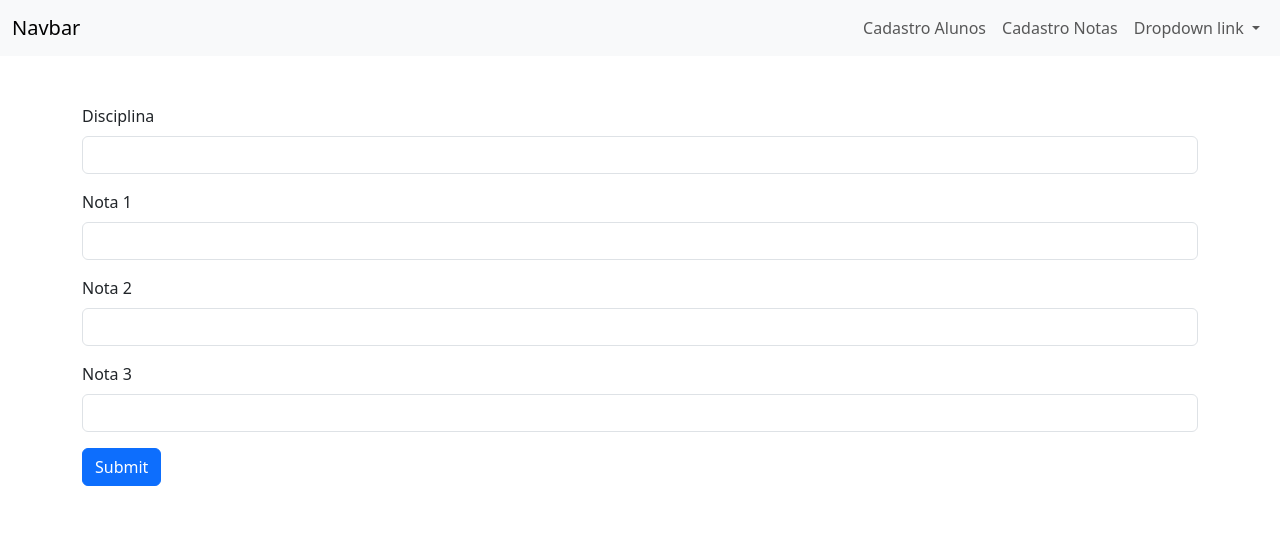
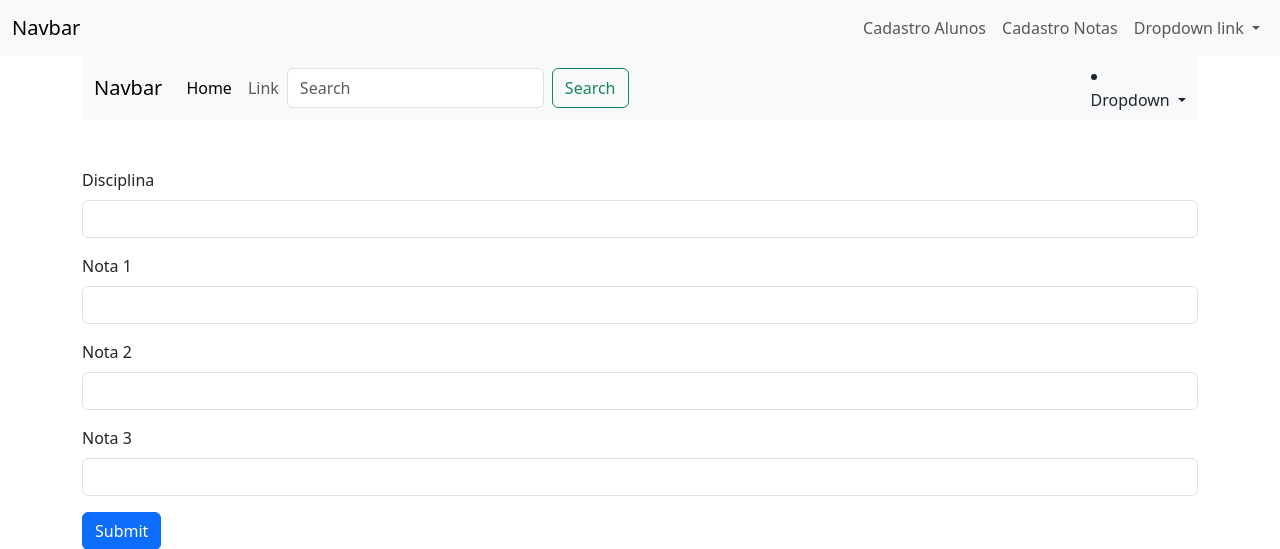
Before and after one commit to sitcren/School, a PHP site: page /cadastroNotas.php in a window 1280 px wide. Shown: the top 549 px of the page. Run offline with PHP 8.4, Linux system fonts and the light colour scheme.

Commit message:
Header
Working with the header

```diff
--- a/navBar.php
+++ b/navBar.php
@@ -1,5 +1,5 @@
 <nav class="navbar navbar-expand-lg bg-body-tertiary">
-    <div class="container-fluid">
+    <divm class="container-fluid">
         <a class="navbar-brand" href="#">Navbar</a>
         <button class="navbar-toggler" type="button" data-bs-toggle="collapse" data-bs-target="#navbarNavDropdown" aria-controls="navbarNavDropdown" aria-expanded="false" aria-label="Toggle navigation">
             <span class="navbar-toggler-icon"></span>
@@ -25,5 +25,44 @@
                 </li>
             </ul>
         </div>
-    </div>
+    </divm>
 </nav>
+
+<header class="container mb-5">
+    <nav class="navbar navbar-expand-lg bg-body-tertiary">
+        <div class="container-fluid">
+            <a class="navbar-brand" href="#">Navbar</a>
+            <button class="navbar-toggler" type="button" data-bs-toggle="collapse" data-bs-target="#navbarSupportedContent" aria-controls="navbarSupportedContent" aria-expanded="false" aria-label="Toggle navigation">
+                <span class="navbar-toggler-icon"></span>
+            </button>
+            <div class="collapse navbar-collapse" id="navbarSupportedContent">
+                <ul class="navbar-nav me-auto mb-2 mb-lg-0">
+                    <li class="nav-item">
+                        <a class="nav-link active" aria-current="page" href="#">Home</a>
+                    </li>
+                    <li class="nav-item">
+                        <a class="nav-link" href="#">Link</a>
+                    </li>
+
+                    <form class="d-flex" role="search">
+                        <input class="form-control me-2" type="search" placeholder="Search" aria-label="Search">
+                        <button class="btn btn-outline-success" type="submit">Search</button>
+                    </form>
+                </ul>
+                <li class="nav-item dropdown">
+                    <a class="nav-link dropdown-toggle" href="#" role="button" data-bs-toggle="dropdown" aria-expanded="false">
+                        Dropdown
+                    </a>
+                    <ul class="dropdown-menu">
+                        <li><a class="dropdown-item" href="#">Action</a></li>
+                        <li><a class="dropdown-item" href="#">Another action</a></li>
+                        <li>
+                            <hr class="dropdown-divider">
+                        </li>
+                        <li><a class="dropdown-item" href="#">Something else here</a></li>
+                    </ul>
+                </li>
+            </div>
+        </div>
+    </nav>
+</header>
```
Also changed, not shown: ver_notas_aluno.php (+5 -5 lines).
